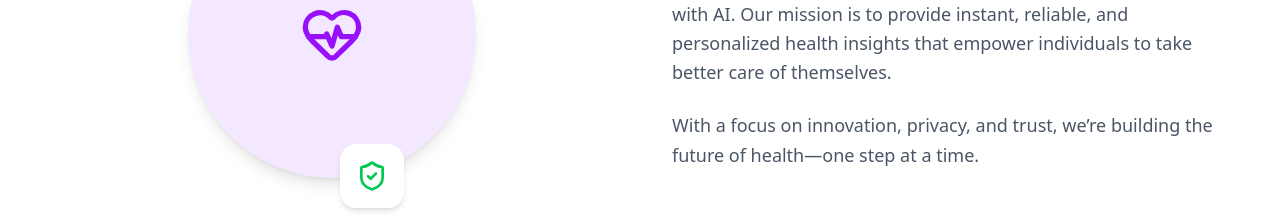
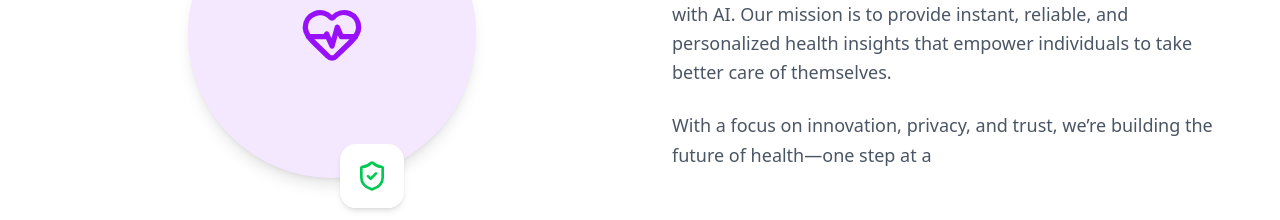
Before and after one commit to aakashdixit22/ai-health, a React (Vite) app in the folder my-project/: page / in a window 1280 px wide. Shown: the part 2004-2224 px from the top of the page. Built offline with nearby package versions, Linux system fonts and the light colour scheme.

Commit message:
fix: Correct text formatting in AboutUs component

```diff
--- a/my-project/src/components/AboutUs.jsx
+++ b/my-project/src/components/AboutUs.jsx
@@ -70,7 +70,7 @@ const AboutUs = () => {
           </p>
           <p className="text-lg text-gray-600 leading-relaxed">
             With a focus on innovation, privacy, and trust, we’re building the
-            future of health—one step at a time.
+            future of health—one step at a
           </p>
         </motion.div>
       </div>
```
